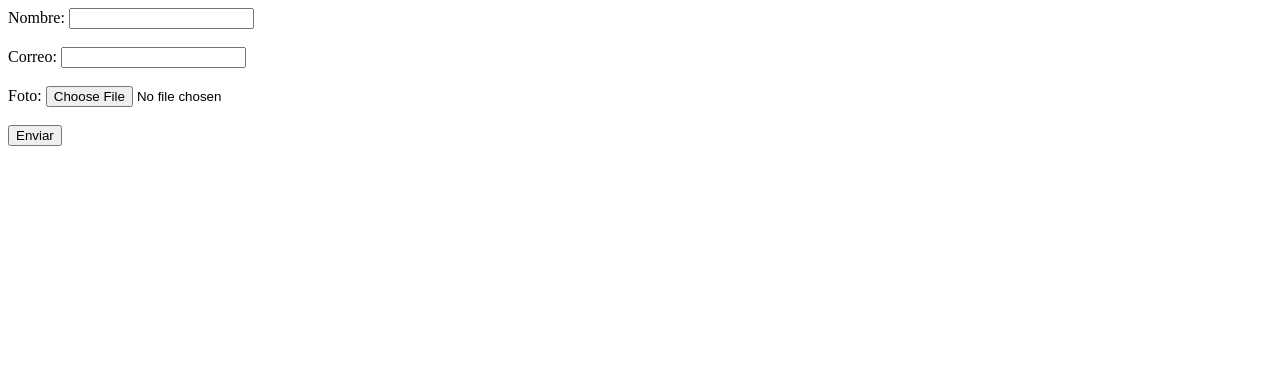
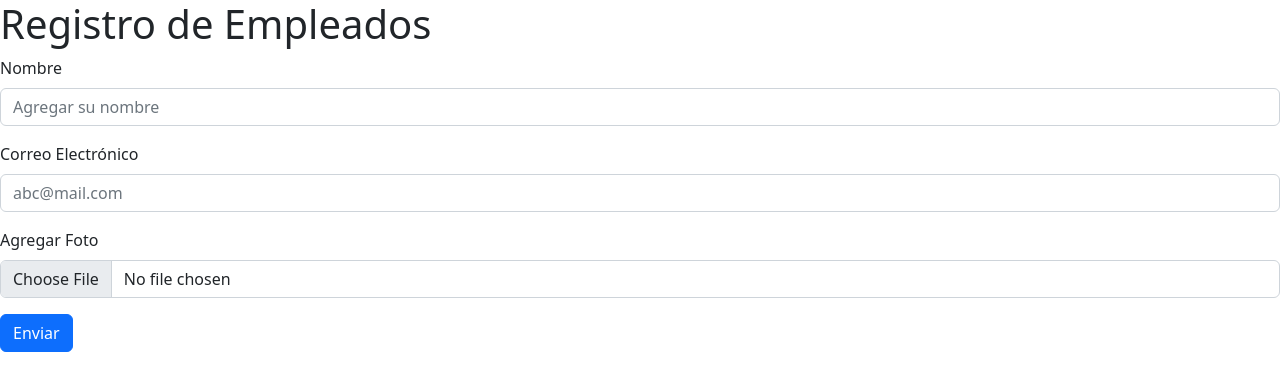
Before and after one commit to FARGOZ/empleadosBijao, a Flask app: template templates/empleados/create.html in a window 1280 px wide. Shown: the top 391 px of the page. Run offline with Flask 3, Linux system fonts and the light colour scheme; the template is opened without the code that fills it, so the values that code supplies are empty; parts of the project's set-up code (start-up, migrations or seed data) failed here and were passed over.

Commit message:
10 mayo del 2023
Insertando tablas

```diff
--- a/app.py
+++ b/app.py
@@ -1,5 +1,6 @@
 from flask import Flask
 from flask import render_template
+from flaskext.mysql import MySQL #conectando base de datos
 
 app = Flask(__name__)
 
@@ -12,11 +13,11 @@ app.config['MYSQL_DATABASE_DATABASE'] = 'sistema'
 mysql.app_init(app)
 
 
-
-
 #Ruteo de mis páginas.
 @app.route('/')
 def index():
+    sql = "INSERT INTO `empleados`(`id`, `nombre`, `correo`, `foto`) VALUES (NUll)"
+
     return render_template('empleados/index.html')
 
 if __name__ == '__main__':
--- a/templates/empleados/create.html
+++ b/templates/empleados/create.html
@@ -1,16 +1,51 @@
-<div>
-    Nombre:
-    <input type="text" name = "txtNombre"  id = "txtNombre">
-    <br>
-    <br>
-    Correo:
-    <input type = "text" name = "txtCorreo" id = "txtCorreo">
-    <br>
-    <br>
-    Foto:
-    <input type = "file" name = "txtFoto" id = "txtFoto">
-    <br>
-    <br>
-    <input type = "submit" value = "Enviar">
+<!doctype html>
+<html lang="es">
 
-</div>
+<head>
+  <title>Sistemas de Empleados</title>
+  <!-- Required meta tags -->
+  <meta charset="utf-8">
+  <meta name="viewport" content="width=device-width, initial-scale=1, shrink-to-fit=no">
+
+  <!-- Bootstrap CSS v5.2.1 -->
+  <link href="https://cdn.jsdelivr.net/npm/bootstrap@5.2.1/dist/css/bootstrap.min.css" rel="stylesheet"
+    integrity="sha384-iYQeCzEYFbKjA/T2uDLTpkwGzCiq6soy8tYaI1GyVh/UjpbCx/TYkiZhlZB6+fzT" crossorigin="anonymous">
+
+</head>
+
+<body>
+  <header>
+    <h1>Registro de Empleados</h1>
+  </header>
+  <main>
+    <form method = "post" action = "/store" enctype = "multipart/form-data" >
+      <div class="mb-3">
+        <label for="TxtNombre" class="form-label">Nombre</label>
+        <input type="text"
+          class="form-control" name="TxtNombre" id="TxtNombre" aria-describedby="helpId" placeholder="Agregar su nombre">
+      </div>
+      <div class="mb-3">
+        <label for="TxtCorreo" class="form-label">Correo Electrónico</label>
+        <input type="email" class="form-control" name="TxtCorreo" id="TxtCorreo" aria-describedby="emailHelpId" placeholder="abc@mail.com">
+      </div>
+      <div class="mb-3">
+        <label for="TxtFoto" class="form-label">Agregar Foto</label>
+        <input type="file" class="form-control" name="TxtFoto" id="TxtFoto">
+      </div>
+      <button type="submit" class="btn btn-primary">Enviar</button>
+    </form>
+  </main>
+  <footer>
+    <!-- place footer here -->
+  </footer>
+  <!-- Bootstrap JavaScript Libraries -->
+  <script src="https://cdn.jsdelivr.net/npm/@popperjs/core@2.11.6/dist/umd/popper.min.js"
+    integrity="sha384-oBqDVmMz9ATKxIep9tiCxS/Z9fNfEXiDAYTujMAeBAsjFuCZSmKbSSUnQlmh/jp3" crossorigin="anonymous">
+  </script>
+
+  <script src="https://cdn.jsdelivr.net/npm/bootstrap@5.2.1/dist/js/bootstrap.min.js"
+    integrity="sha384-7VPbUDkoPSGFnVtYi0QogXtr74QeVeeIs99Qfg5YCF+TidwNdjvaKZX19NZ/e6oz" crossorigin="anonymous">
+  </script>
+</body>
+
+</html>
```
Also changed, not shown: templates/empleados/index.html (+6 -6 lines).
